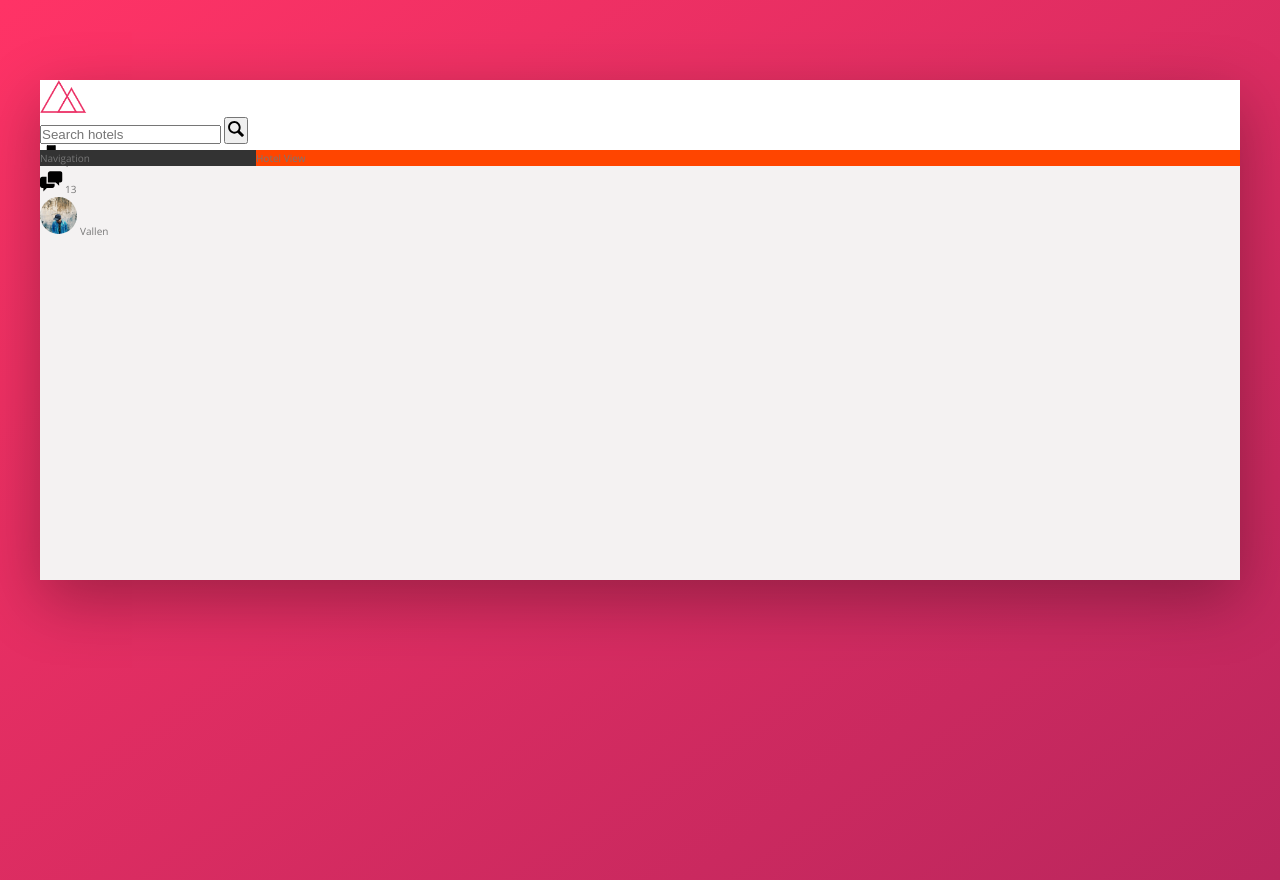
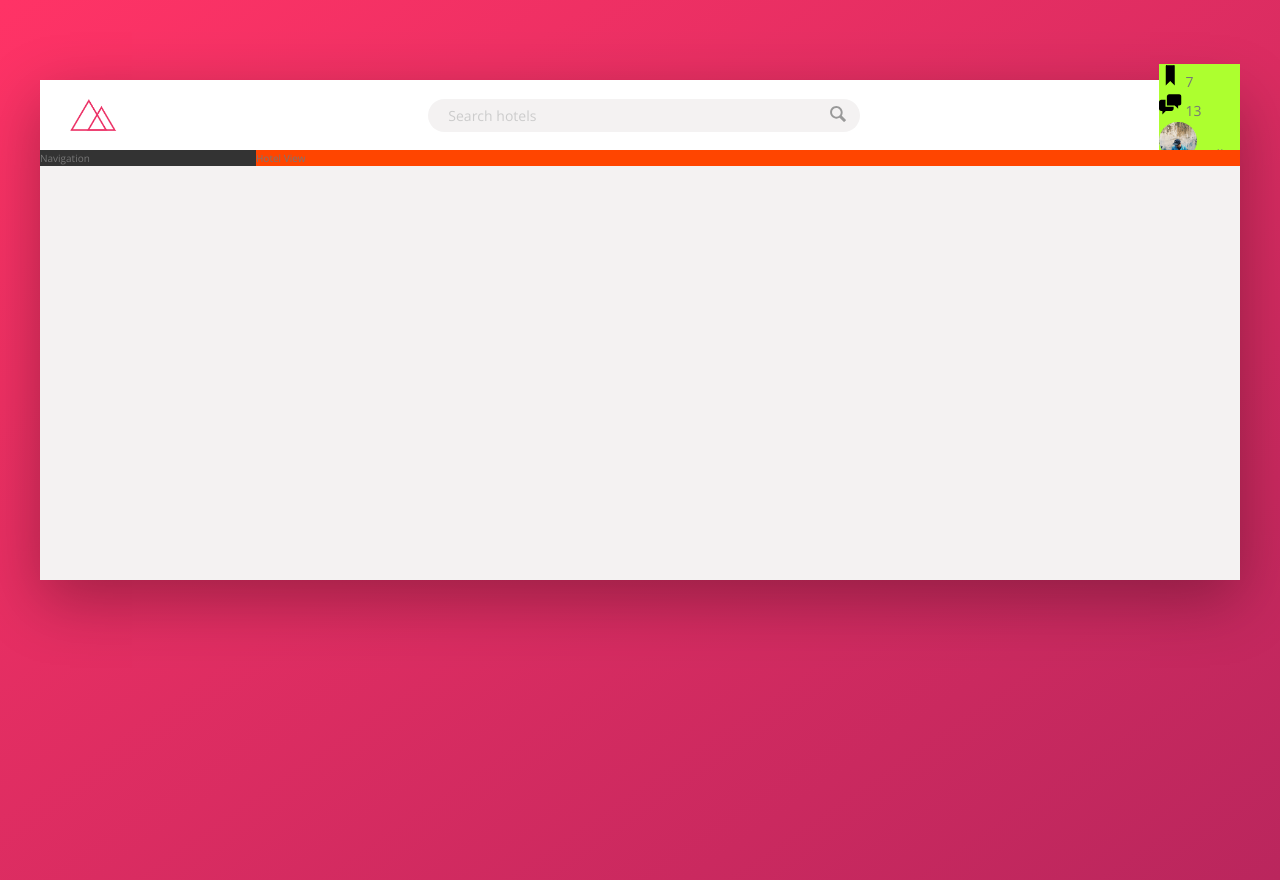
Before and after one commit to vallendito/trillo-flex-sass, a website: page index.html in a window 1280 px wide. Drawn offline with nearby package versions, Linux system fonts and the light colour scheme.

Commit message:
add style search header

```diff
--- a/sass/_components.scss
+++ b/sass/_components.scss
@@ -3,22 +3,64 @@
 
 .logo {
     height: 3.25rem;
+    margin-left: 3rem;
 }
 
 /////////////////////////
 // SEARCH
 .search {
+    flex: 0 0 40%;
+
+    display: flex;
+    align-items: center;
+    justify-content: center;
+
     &__input {
+        font-family: inherit;
+        font-size: inherit;
+        color: inherit;
+        background-color: var(--color-grey-light-2);
+        border: none;
+        padding: .7rem 2rem;
+        border-radius: 10rem;
+        width: 90%;
+        transition: all .2s;
+        margin-right: -3.25rem;
+
+        &:focus {
+            outline: none;
+            width: 100%;
+            background-color: var(--color-grey-light-3);
+
+        }
+
+        &::-webkit-input-placeholder {
+            font-weight: 100;
+            color: var(--color-grey-light-4);
+        }
 
     }
 
+    &__input:focus + &__button {
+        background-color: var(--color-grey-light-3);
+    }
+
     &__button {
+        border: none;
+        background-color: var(--color-grey-light-2);
 
+        &:focus {
+            outline: none;
+        }
+        &:active {
+            transform: translateY(2px);
+        }
     }
 
     &__icon {
         height: 2rem;
         width: 2rem;
+        fill: var(--color-grey-dark-3);
     }
 }
 
@@ -26,6 +68,7 @@
 /////////////////////////
 // USER NAVIGATION
 .user-nav {
+    background-color: greenyellow;
     &__icon-box {
 
     }
@@ -33,6 +76,7 @@
     &__icon {
         height: 2.25rem;
         width: 2.25rem;
+
     }
 
     &__notification {
--- a/sass/_layout.scss
+++ b/sass/_layout.scss
@@ -8,10 +8,14 @@
 }
 
 .header {
-
+    font-size: 1.4rem;
     height: 7rem;
     background-color: #fff;
     border-bottom: var(--color-grey-light-2);
+    display: flex;
+
+    justify-content: space-between;
+    align-items: center;
 
 }
 
```
Also changed, not shown: css/style.css.
